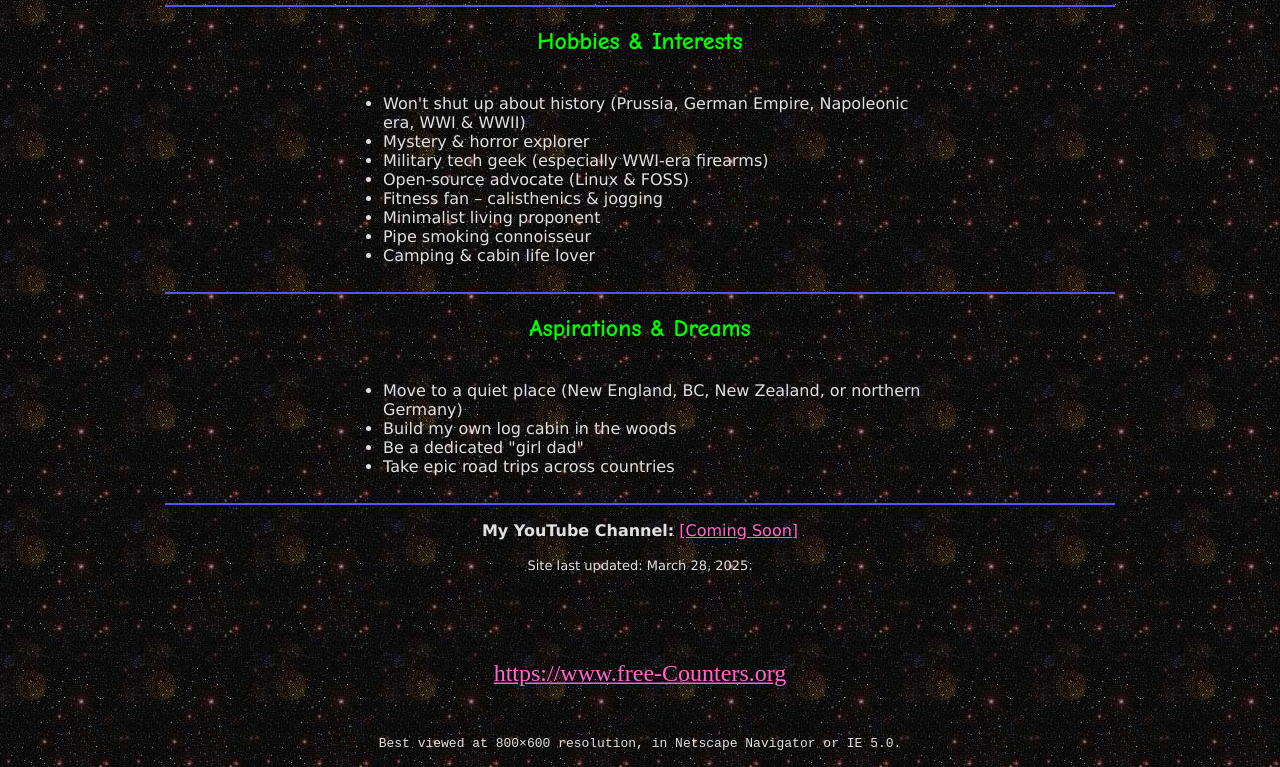
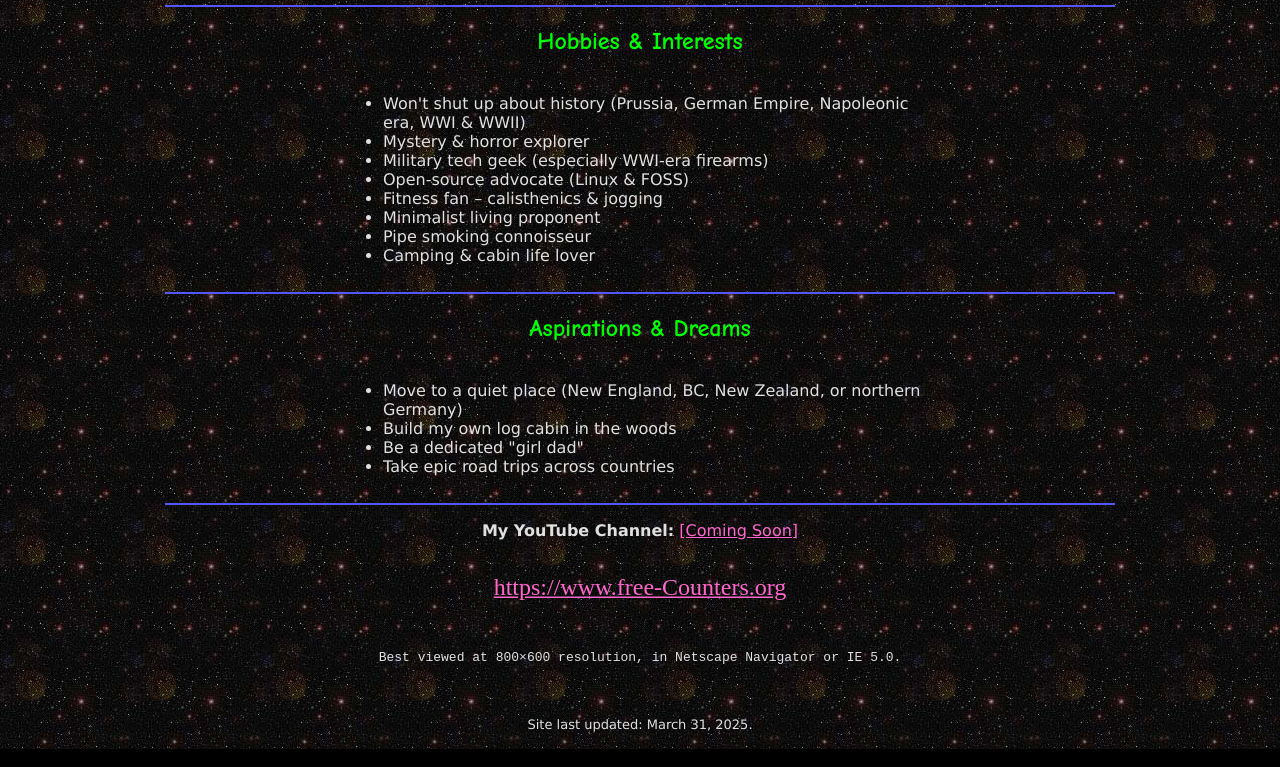
Before and after one commit to aghayev-3/mybabek-website, a plain HTML site: page index.html in a window 1280 px wide. Shown: the part 428-1195 px from the top of the page. Drawn offline with Linux system fonts and the light colour scheme.

Commit message:
Update index.html

```diff
--- a/index.html
+++ b/index.html
@@ -66,8 +66,6 @@
 
   <p><font face="Verdana"><b>My YouTube Channel:</b> <a href="#">[Coming Soon]</a></font></p>
 
-  <p><font face="Verdana" size="-1">Site last updated: March 28, 2025.</font></p><br><br>
-
   <p align="center" style="transform: scale(1.5); transform-origin: center;">
     <!-- Visitor Counter -->
     <script type="text/javascript" src="https://www.free-counters.org/count/hkpy"></script><br>
@@ -75,14 +73,13 @@
     <script type="text/javascript" src="https://www.whomania.com/ctr?id=7551ee22b703609b7df2aab0390684ba9ec18eff"></script>
   </p>
 
-
-
   <marquee behavior="scroll" scrollamount="3" direction="left" width="600">
     <font face="Courier New" color="#00FF00">*** Thank you for visiting my homepage! ***</font>
   </marquee>
 
-  <p><font face="Courier New" size="-1">Best viewed at 800×600 resolution, in Netscape Navigator or IE 5.0.</font></p>
+  <p><font face="Courier New" size="-1">Best viewed at 800×600 resolution, in Netscape Navigator or IE 5.0.</font></p><br>
 
+  <p><font face="Verdana" size="-1">Site last updated: March 31, 2025.</font></p>
 </center>
 
 </body>
```
